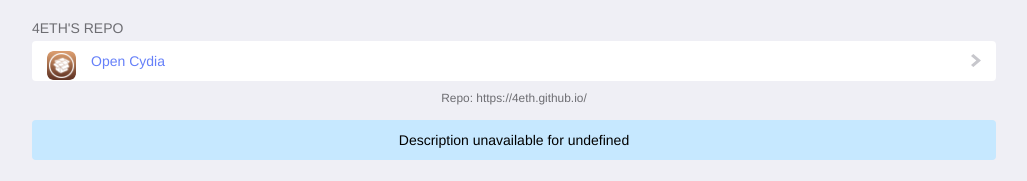
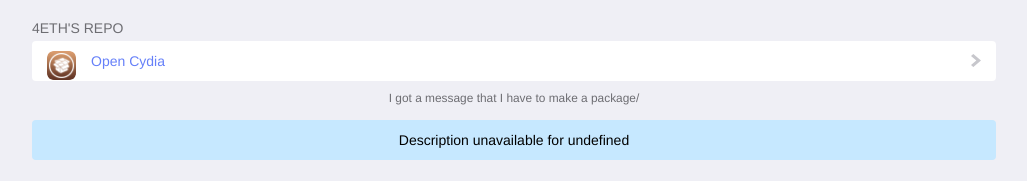
Before and after one commit to 4ETH/4ETH-S-repo, a plain HTML site: page description.html in a window 1280 px wide. Shown: the top 181 px of the page, without its empty margins (126-1153 px from the left). Drawn offline with Linux system fonts and the light colour scheme; no server answers.

Commit message:
Update description.html

```diff
--- a/description.html
+++ b/description.html
@@ -23,7 +23,7 @@
 					</a>
 				</li>
 			</ul>
-			<p style="text-align: center; font-size: 85%;" role="footer" id="neo">Repo: https://4eth.github.io/</p>
+			<p style="text-align: center; font-size: 85%;" role="footer" id="neo">I got a message that I have to make a package/</p>
 		</span>
 		<noscript>
 			<h2></h2><ul style="background:#ff0000"><center><li><p>Error JavaScript Disabled.</p></li></center></ul>
```
